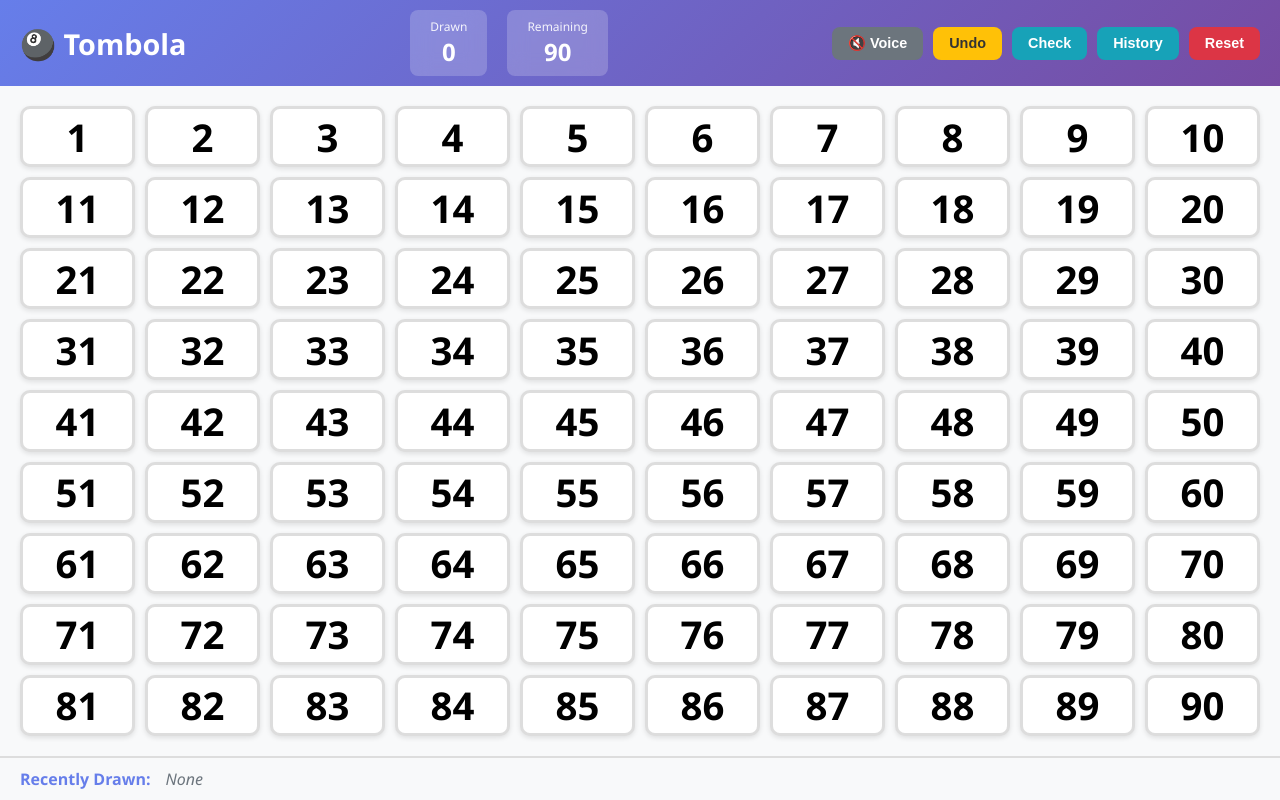
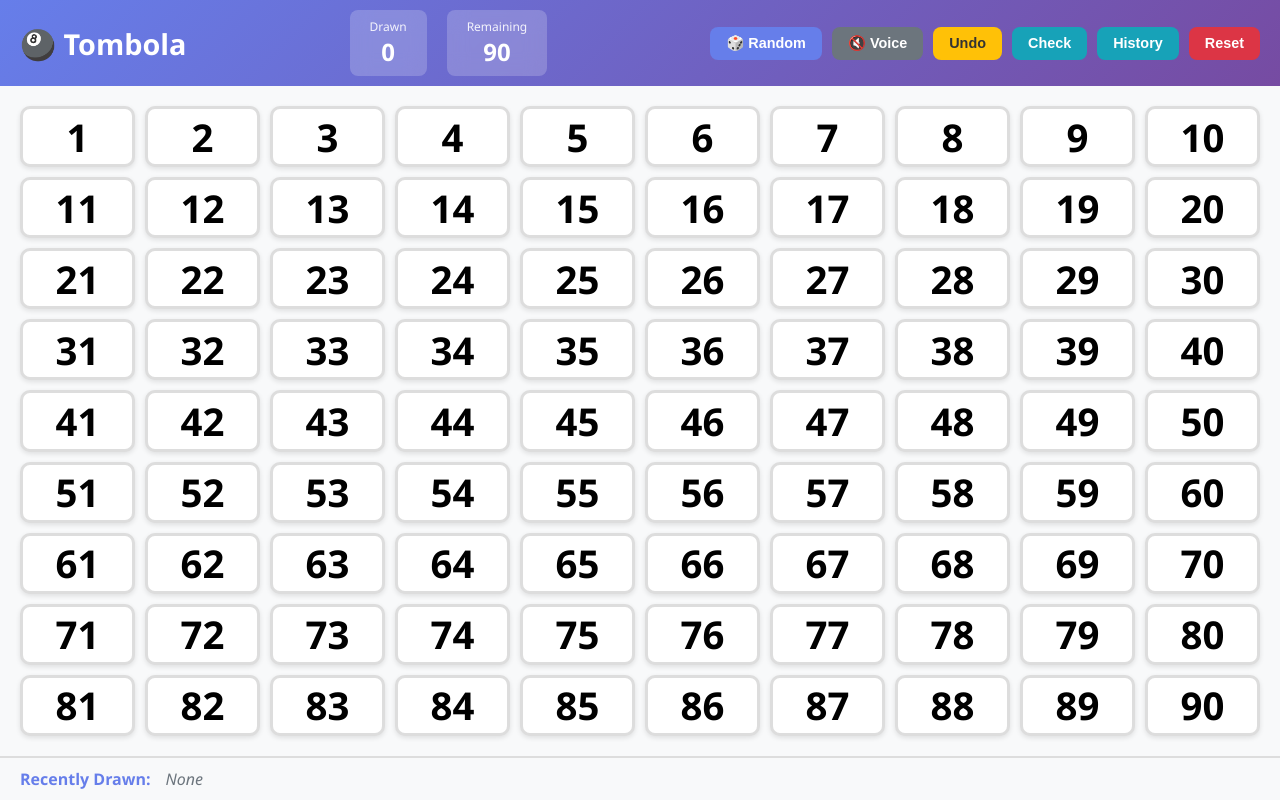
Before and after one commit to vinniet/tombola, a Flask app: page / in a window 1280 px wide. Run offline with Flask 3, Linux system fonts and the light colour scheme; some libraries are stand-ins or nearby versions.

Commit message:
Added random button

```diff
--- a/static/js/app.js
+++ b/static/js/app.js
@@ -112,6 +112,11 @@ class TombolaTracker {
     }
 
     attachEventListeners() {
+        // Random draw button
+        document.getElementById('random-draw-btn').addEventListener('click', () => {
+            this.randomDraw();
+        });
+
         // Voice toggle button
         document.getElementById('voice-toggle-btn').addEventListener('click', () => {
             this.toggleVoice();
@@ -185,6 +190,27 @@ class TombolaTracker {
             }
         } catch (error) {
             this.showMessage('Error drawing number: ' + error.message, 'error');
+        }
+    }
+
+    async randomDraw() {
+        try {
+            const response = await fetch('/api/status');
+            const data = await response.json();
+
+            if (data.available_numbers.length === 0) {
+                this.showMessage('All numbers have been drawn!', 'info');
+                return;
+            }
+
+            // Pick a random number from available numbers
+            const randomIndex = Math.floor(Math.random() * data.available_numbers.length);
+            const randomNumber = data.available_numbers[randomIndex];
+
+            // Draw the random number
+            await this.drawNumber(randomNumber);
+        } catch (error) {
+            this.showMessage('Error with random draw: ' + error.message, 'error');
         }
     }
 
@@ -353,7 +379,7 @@ class TombolaTracker {
 
         setTimeout(() => {
             messageDiv.classList.remove('show');
-        }, 5000);
+        }, 15000);
     }
 
     showNumberPopup(number) {
@@ -371,10 +397,10 @@ class TombolaTracker {
             this.announceNumber(number);
         }
 
-        // Hide after 3 seconds
+        // Hide after 10 seconds
         setTimeout(() => {
             popup.classList.remove('show');
-        }, 3000);
+        }, 10000);
     }
 
     toggleVoice() {
--- a/templates/index.html
+++ b/templates/index.html
@@ -22,6 +22,9 @@
                 </div>
             </div>
             <div class="top-controls">
+                <button id="random-draw-btn" class="btn btn-primary btn-sm">
+                    🎲 Random
+                </button>
                 <button id="voice-toggle-btn" class="btn btn-secondary btn-sm">
                     <span id="voice-icon">🔇</span> Voice
                 </button>
```
